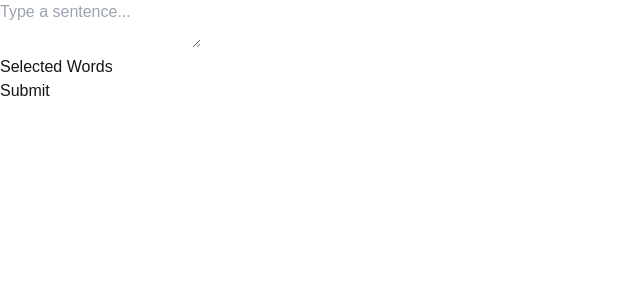
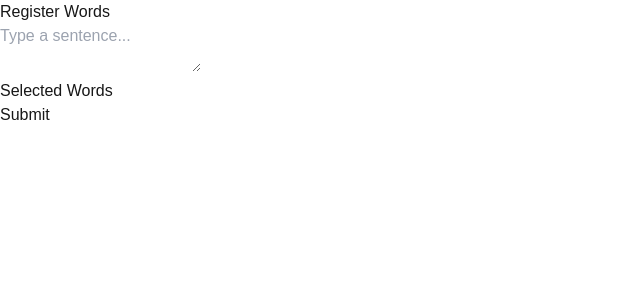
Before and after one commit to jaychang99/notion-vocabulary-addon, a Next.js app: page / in a window 1280 px wide. Shown: the top 300 px of the page, without its empty margins (0-640 px from the left). Built offline with nearby package versions, Linux system fonts and the light colour scheme.

Commit message:
fix: improve ui bugs

```diff
--- a/src/app/page.tsx
+++ b/src/app/page.tsx
@@ -74,7 +74,10 @@ export default function Home() {
   }, []);
 
   return (
-    <main className="flex flex-col items-center justify-center w-screen h-screen">
+    <main className="flex flex-col">
+      <div className="h-5" />
+      <h1 className="text-4xl font-bold text-center">Register Words</h1>
+      <div className="h-10" />
       <Textarea
         value={sentence.map((word) => word.value).join(' ')}
         onChange={handleChangeSentence}
--- a/src/components/SelectedWordViewer.tsx
+++ b/src/components/SelectedWordViewer.tsx
@@ -6,7 +6,7 @@ const SelectedWordViewer = ({ words }: Props) => {
   return (
     <div>
       <h2 className="text-xl font-bold">Selected Words</h2>
-      <ul className="flex flex-wrap flex-col">
+      <ul className="flex flex-wrap">
         {words.map((word, index) => (
           <li
             key={index}
--- a/src/components/Textarea.tsx
+++ b/src/components/Textarea.tsx
@@ -12,7 +12,7 @@ const Textarea = ({ value, onChange, placeholder }: Props) => {
       value={value}
       onChange={(e) => onChange?.(e.target.value)}
       placeholder={placeholder}
-      className="w-96 h-20 p-2 border border-gray-300 rounded-md
+      className="w-full h-20 p-2 border border-gray-300 rounded-md
       bg-gray-700 focus:outline-none focus:ring-2 focus:ring-blue-500"
     />
   );
```
